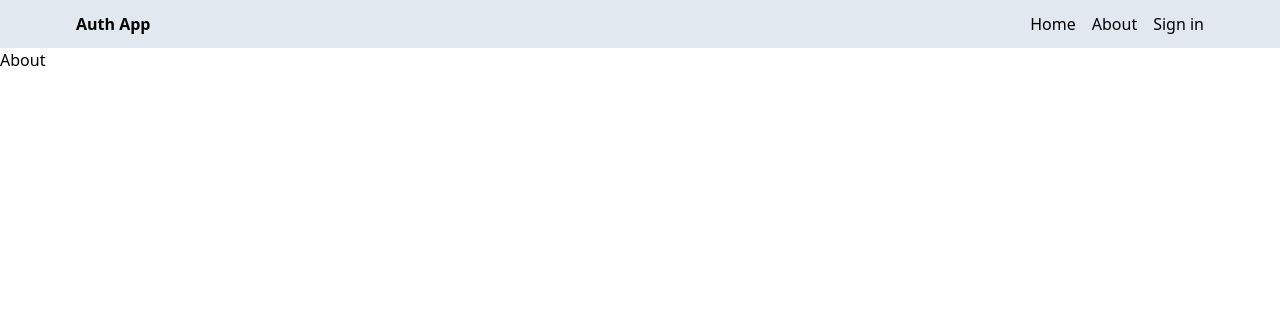
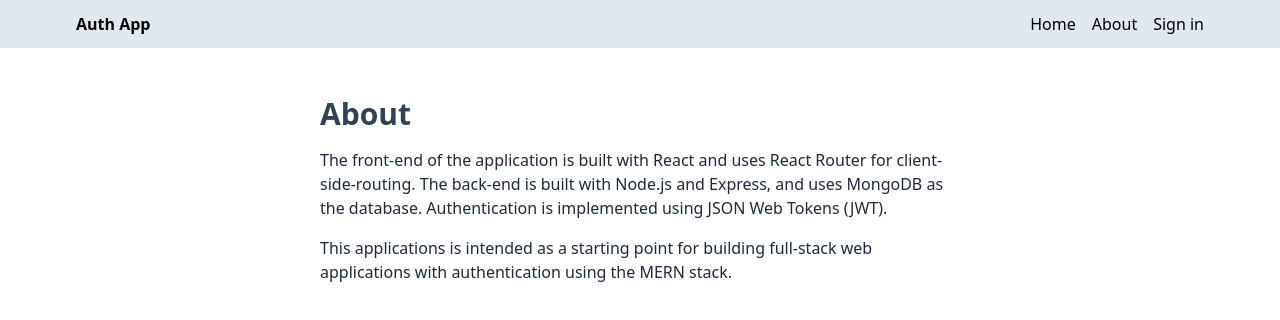
Before and after one commit to setgram/Authentication-Application, a React (Vite) app in the folder client/: page /about in a window 1280 px wide. Shown: the top 320 px of the page. Built offline with nearby package versions, Linux system fonts and the light colour scheme.

Commit message:
Complete home and about pages

```diff
--- a/client/src/pages/About.jsx
+++ b/client/src/pages/About.jsx
@@ -1,5 +1,20 @@
 import React from "react";
 
 export default function About() {
-  return <div>About</div>;
+  return (
+    <div className="px-4 py-12 max-w-2xl mx-auto">
+      <h1 className="text-3xl font-bold mb-4 text-slate-700">About</h1>
+
+      <p className="mb-4 text-slate-800">
+        The front-end of the application is built with React and uses React
+        Router for client-side-routing. The back-end is built with Node.js and
+        Express, and uses MongoDB as the database. Authentication is implemented
+        using JSON Web Tokens (JWT).
+      </p>
+      <p className="mb-4 text-slate-800">
+        This applications is intended as a starting point for building
+        full-stack web applications with authentication using the MERN stack.
+      </p>
+    </div>
+  );
 }
```
